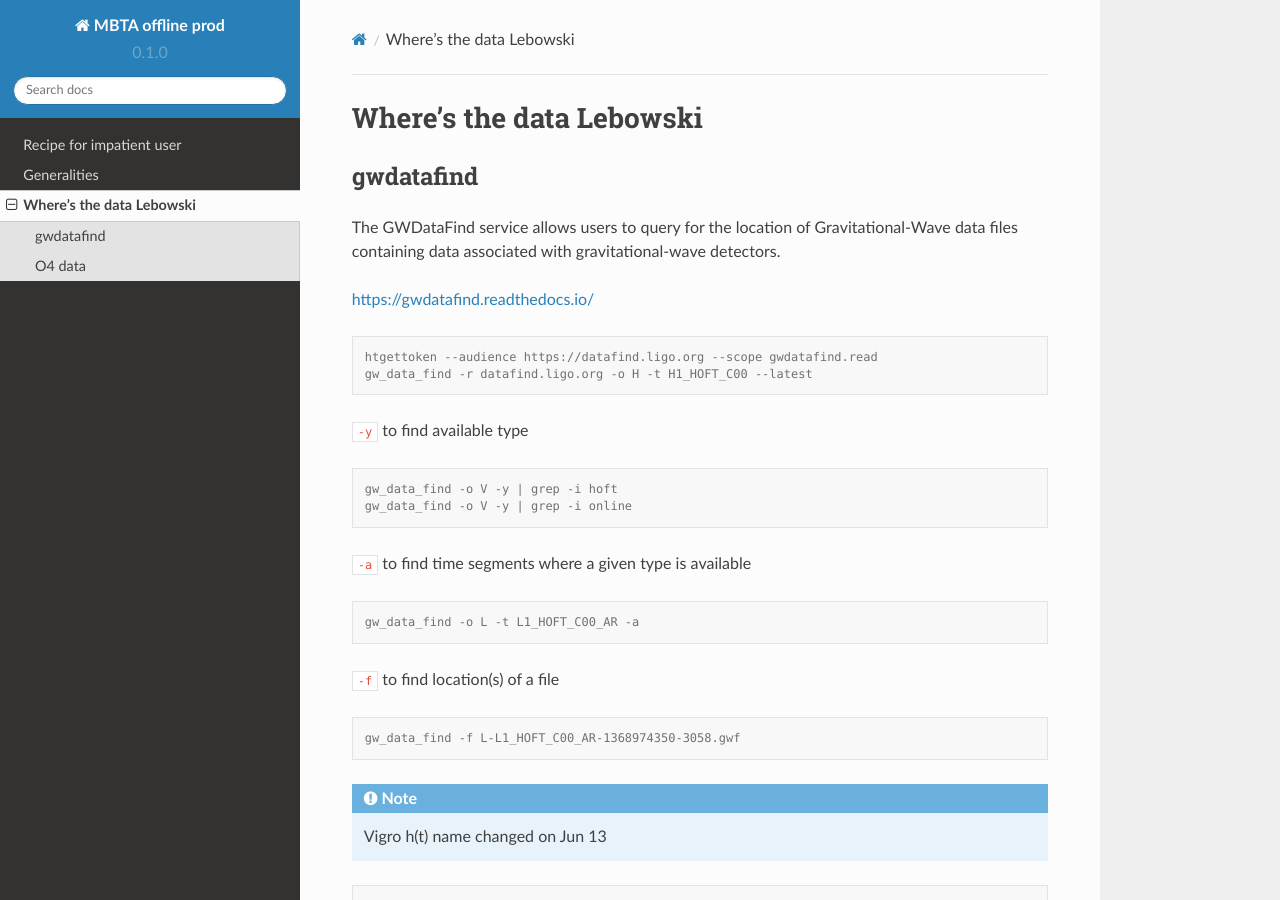
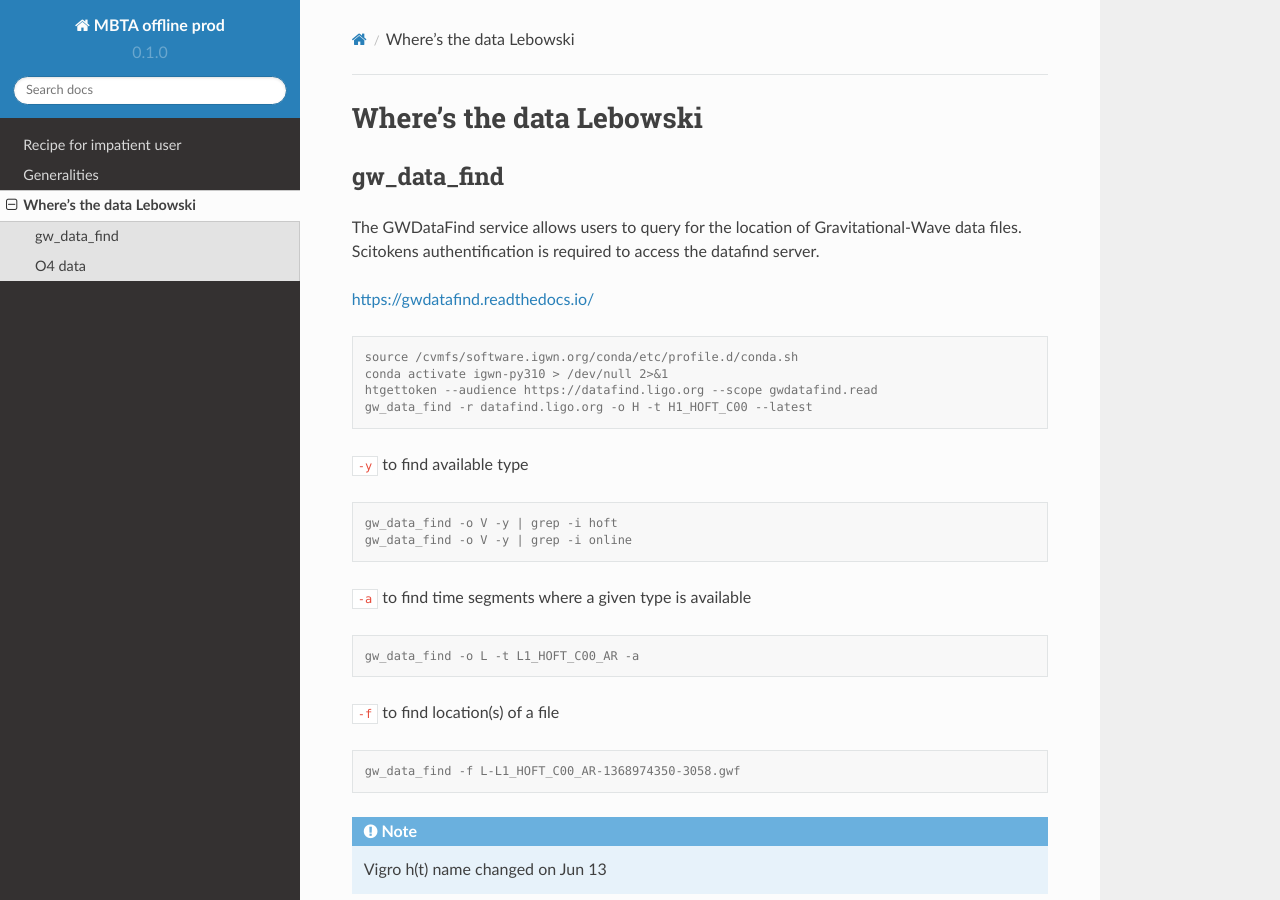
Before and after one commit to lethuill/mbta-offline-doc, a Sphinx documentation site: the page built from docs/source/data.rst, in a window 1280 px wide and 900 px high. Built offline with Sphinx 7.4.7 and the Read the Docs theme 2.0.0, drawn with Linux system fonts in a browser that asks for light colours.

Commit message:
Update data.rst

```diff
--- a/docs/source/data.rst
+++ b/docs/source/data.rst
@@ -3,15 +3,17 @@ Where's the data Lebowski
 
 .. _data:
 
-gwdatafind
-----------
+gw_data_find
+------------
 
-The GWDataFind service allows users to query for the location of Gravitational-Wave data files containing data associated with gravitational-wave detectors.
+The GWDataFind service allows users to query for the location of Gravitational-Wave data files. Scitokens authentification is required to access the datafind server.
 
 https://gwdatafind.readthedocs.io/
 
 .. code-block:: console
 
+   source /cvmfs/software.igwn.org/conda/etc/profile.d/conda.sh
+   conda activate igwn-py310 > /dev/null 2>&1
    htgettoken --audience https://datafind.ligo.org --scope gwdatafind.read
    gw_data_find -r datafind.ligo.org -o H -t H1_HOFT_C00 --latest
 
@@ -69,6 +71,7 @@ O4 data
    at CIT:
       /dev/shm/kafka/   (5 min buffer)
       /ifocache/llcache/kafka/  (1 month buffer)
+
    at Cascina: ~1 week buffer /data/dev/hrec  => H1KafkaOnline, L1KafkaOnline, V1Online
                ~2 months buffer /data/prod/hrec/H1Online L1Online V1Online
 
```
